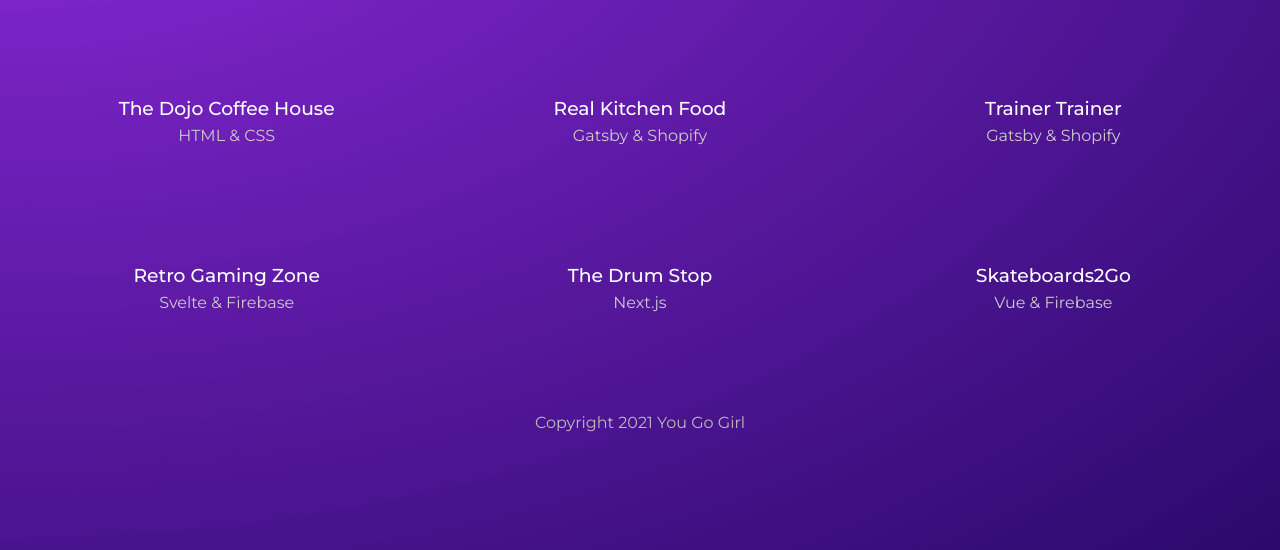
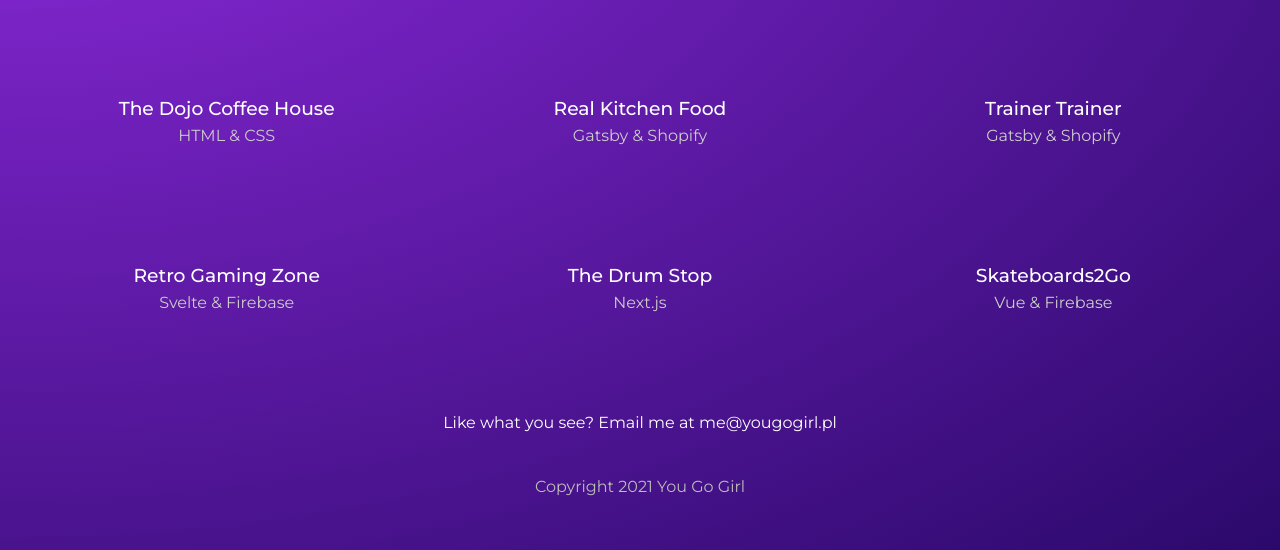
Before and after one commit to oladabro/gatsby-project, a Gatsby site in the folder Desktop/gatsby-project/: page /projects in a window 1280 px wide. Shown: the part 250-800 px from the top of the page. Built offline with nearby package versions, Linux system fonts and the light colour scheme; Gatsby itself is replaced by a stand-in of ours.

Commit message:
add multiple queries in single page of index.js in projects

```diff
--- a/Desktop/gatsby-project/gatsby-config.js
+++ b/Desktop/gatsby-project/gatsby-config.js
@@ -31,5 +31,6 @@
     title: "You Go Girl",
     description: "my first blog",
     copyright: "This website is copyright 2021 you-go-girl",
+    contact: "me@yougogirl.pl",
   },
 }
--- a/Desktop/gatsby-project/src/pages/projects/index.js
+++ b/Desktop/gatsby-project/src/pages/projects/index.js
@@ -5,9 +5,13 @@
 import { styleProjects } from "../../styles/projects.module.css"
 
 export default function Projects({ data }) {
-  const projects = data.allMarkdownRemark.nodes
+  console.log(data)
+  // const projects = data.allMarkdownRemark.nodes
+  const projects = data.projects.nodes
 
-  console.log(projects)
+  const contact = data.contact.siteMetadata.contact
+
+  console.log(contact)
   return (
     <Layout>
       <div className={portfolio}>
@@ -23,6 +27,7 @@
             </Link>
           ))}
         </div>
+        <p>Like what you see? Email me at {contact}</p>
       </div>
     </Layout>
   )
@@ -30,7 +35,9 @@
 
 export const query = graphql`
   query ProjectsPage {
-    allMarkdownRemark(sort: { fields: frontmatter___date, order: DESC }) {
+    projects: allMarkdownRemark(
+      sort: { fields: frontmatter___date, order: DESC }
+    ) {
       nodes {
         frontmatter {
           slug
@@ -40,5 +47,10 @@
         id
       }
     }
+    contact: site {
+      siteMetadata {
+        contact
+      }
+    }
   }
 `
```
